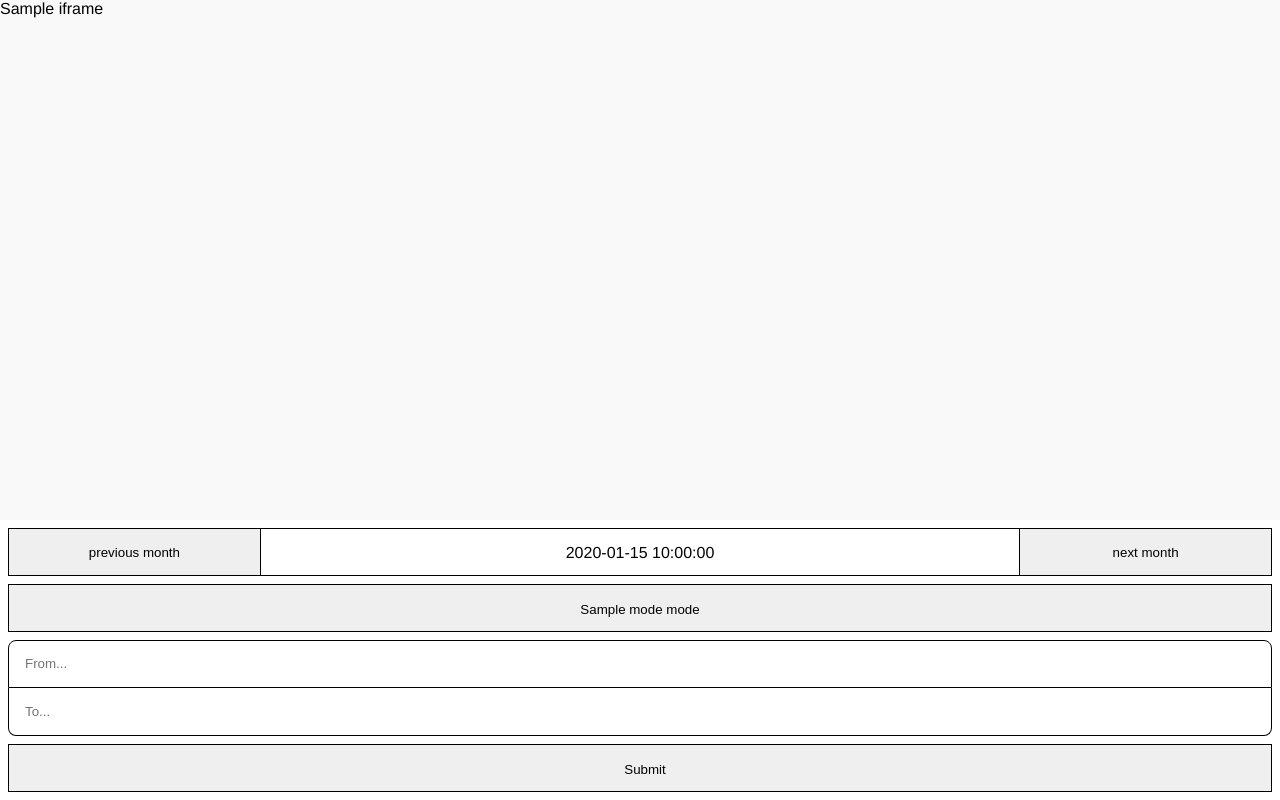
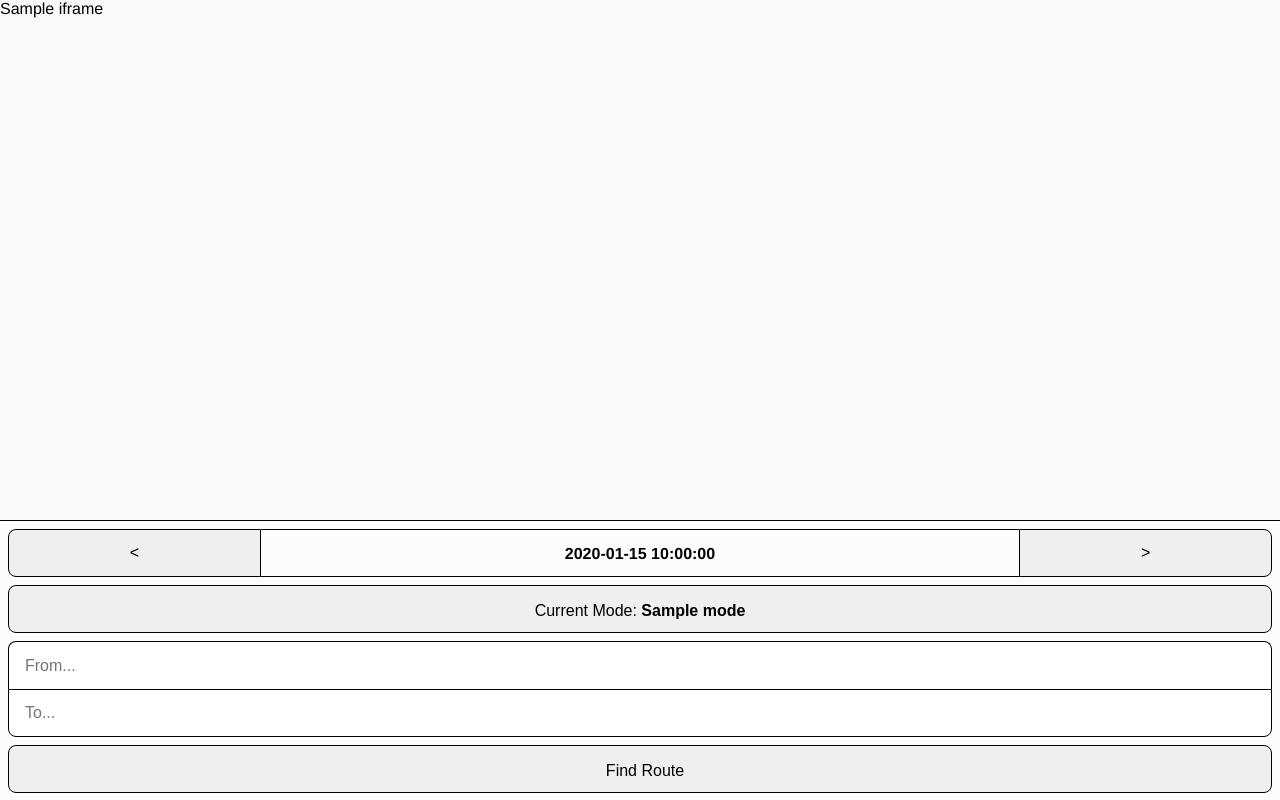
Before and after one commit to hja03/Safe-Way, a Flask app: template templates/index.html in a window 1280 px wide. Run offline with Flask 3, Linux system fonts and the light colour scheme; the template is opened without the code that fills it: most values are stand-ins (such as "Sample title", 1, 10 or a date in 2020).

Commit message:
lots of main ui

```diff
--- a/static/styles/index.css
+++ b/static/styles/index.css
@@ -1,5 +1,7 @@
 :root {
   --border-rad: 0.5rem;
+  --border-color: black;
+  --border-highlight: rgb(71, 175, 255);
 }
 
 body, #main, #map, iframe {
@@ -7,12 +9,16 @@ body, #main, #map, iframe {
   height: 100vh !important;
 }
 
+iframe {
+  height: calc(100vh - 17.5rem) !important;
+}
+
 #main {
   position: relative;
 }
 
 #overlay {
-  background-color: rgb(255, 255, 255);
+  background-color: rgba(255, 255, 255, 0.446);
   width: 100%;
   height: 17.5rem;
   position: absolute;
@@ -20,6 +26,18 @@ body, #main, #map, iframe {
   left: 0;
   padding: 0.5rem;
   box-sizing: border-box;
+  border-top: 1px solid var(--border-color);
+  /* font-size: 1rem; */
+}
+
+#prev_month {
+  border-top-left-radius: var(--border-rad);
+  border-bottom-left-radius: var(--border-rad);
+}
+
+#next_month {
+  border-top-right-radius: var(--border-rad);
+  border-bottom-right-radius: var(--border-rad);
 }
 
 #prev_month, #next_month {
@@ -28,19 +46,22 @@ body, #main, #map, iframe {
 
 #prev_month, #current_date, #next_month {
   /* background-color: brown; */
-  border: 1px solid black;
-  border-radius: 0;
+  border: 1px solid var(--border-color);
+  /* border-radius: 0; */
   outline: none;
   height: 3rem;
   box-sizing: border-box;
+  font-size: 1rem;
 }
 
 #current_date {
   border-left: 0;
   border-right: 0;
+  border-radius: 0;
   width: 60%;
   line-height: 3rem;
   text-align: center;
+  font-size: 1rem;
 }
 
 #time_wrapper {
@@ -52,10 +73,19 @@ body, #main, #map, iframe {
   box-sizing: border-box;
   line-height: 3rem;
   height: 3rem;
-  border-radius: 0;
-  border: 1px solid black;
+  border-radius: var(--border-rad);;
+  border: 1px solid var(--border-color);
   width: 100%;
   margin-bottom: 0.5rem;
+  font-size: 1rem;
+}
+
+#from:focus, #to:focus {
+  border-color: var(--border-highlight);
+}
+
+#from:focus + #to {
+  border-top-color: var(--border-highlight);
 }
 
 #from, #to, #submit {
@@ -63,10 +93,11 @@ body, #main, #map, iframe {
   border-radius: 0;
   line-height: 3rem;
   height: 3rem;
-  border: 1px solid black;
+  border: 1px solid var(--border-color);
   outline: none;
   width: 100%;
   padding-left: 1rem;
+  font-size: 1rem;
 }
 
 #from {
@@ -79,10 +110,11 @@ body, #main, #map, iframe {
   border-bottom-right-radius: var(--border-rad);
 }
 
-#to {
-  border-top: none;
+#from {
+  border-bottom: none;
 }
 
 #submit {
   margin-top: 0.5rem;
+  border-radius: var(--border-rad);
 }
--- a/templates/index.html
+++ b/templates/index.html
@@ -25,17 +25,17 @@
         <div id="overlay">
 
             <div id="time_wrapper">
-                <button id="prev_month" onclick="previousMonth()">previous month</button>
-                <div    id="current_date">{{ date }}</div>
-                <button id="next_month" onclick="nextMonth()">next month</button>
+                <button id="prev_month" onclick="previousMonth()"><</button>
+                <div    id="current_date"><b>{{ date }}</b></div>
+                <button id="next_month" onclick="nextMonth()">></button>
             </div>
 
-            <button id="mode_change" onclick="changeMode()">{{ mode }} mode</button>
+            <button id="mode_change" onclick="changeMode()">Current Mode: <b>{{ mode }}</b></button>
 
             <form method="POST">
-                <input name="from" id="from" placeholder="From..." /><!--
-             --><input name="to" id="to" placeholder="To..." />
-                <input type="submit" id="submit" value="Submit">
+                <input name="from" id="from" autocomplete="off" placeholder="From..." /><!--
+             --><input name="to" id="to" autocomplete="off" placeholder="To..." />
+                <input type="submit" id="submit" value="Find Route">
             </form>
 
         </div>
```
